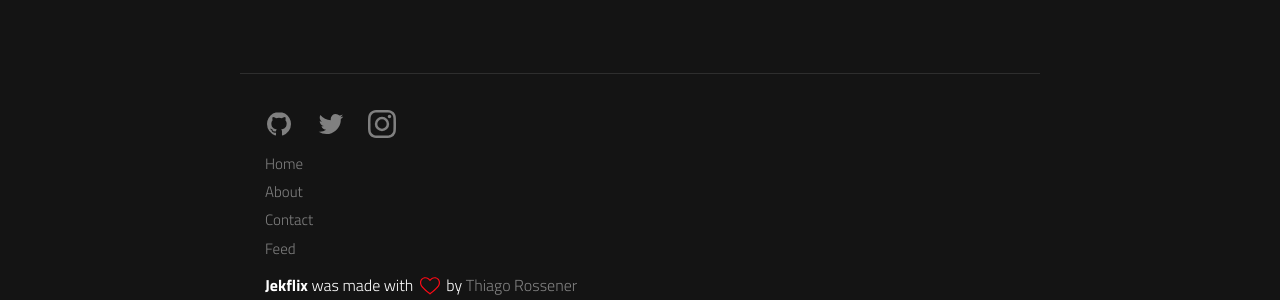
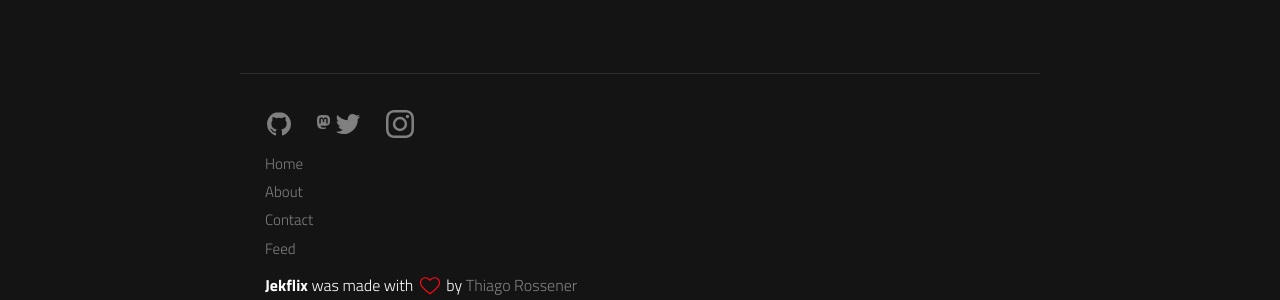
Before and after one commit to iunigon/hbntq, a Jekyll site: the page built from index.html, in a window 1280 px wide and 900 px high, scrolled down 2154 px. Shown: the part 566-866 px from the top of the window. Built offline with Jekyll 4.4.1, drawn with Linux system fonts in a browser that asks for light colours; nearby versions of some CDN libraries; a script that is not in the unit is left out.

Commit message:
Update footer.html

```diff
--- a/_includes/footer.html
+++ b/_includes/footer.html
@@ -1,3 +1,7 @@
+<head>
+  <link rel="stylesheet" href="https://cdnjs.cloudflare.com/ajax/libs/font-awesome/6.3.0/css/all.min.css" integrity="sha512-SzlrxWUlpfuzQ+pcUCosxcglQRNAq/DZjVsC0lE40xsADsfeQoEypE+enwcOiGjk/bSuGGKHEyjSoQ1zVisanQ==" crossorigin="anonymous" referrerpolicy="no-referrer" />
+</head>
+
 <footer>
     <p>
       {% if site.github_username %}
@@ -10,6 +14,9 @@
           <svg><use xlink:href="#icon-facebook"></use></svg>
         </a>
       {% endif %}
+      <a rel="me" href="https://mstdn.social/@tallinn">
+      <i class="fab fa-mastodon"></i>
+     </a>
       {% if site.twitter_username %}
         <a href="https://twitter.com/{{ site.twitter_username }}" title="Twitter">
           <svg><use xlink:href="#icon-twitter"></use></svg>
```
